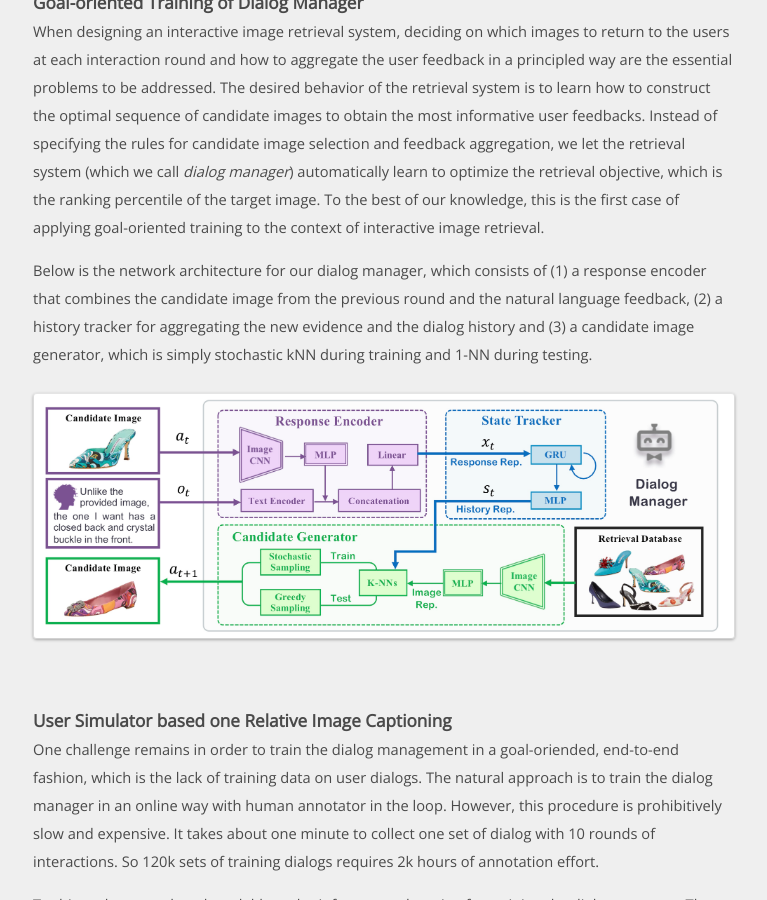
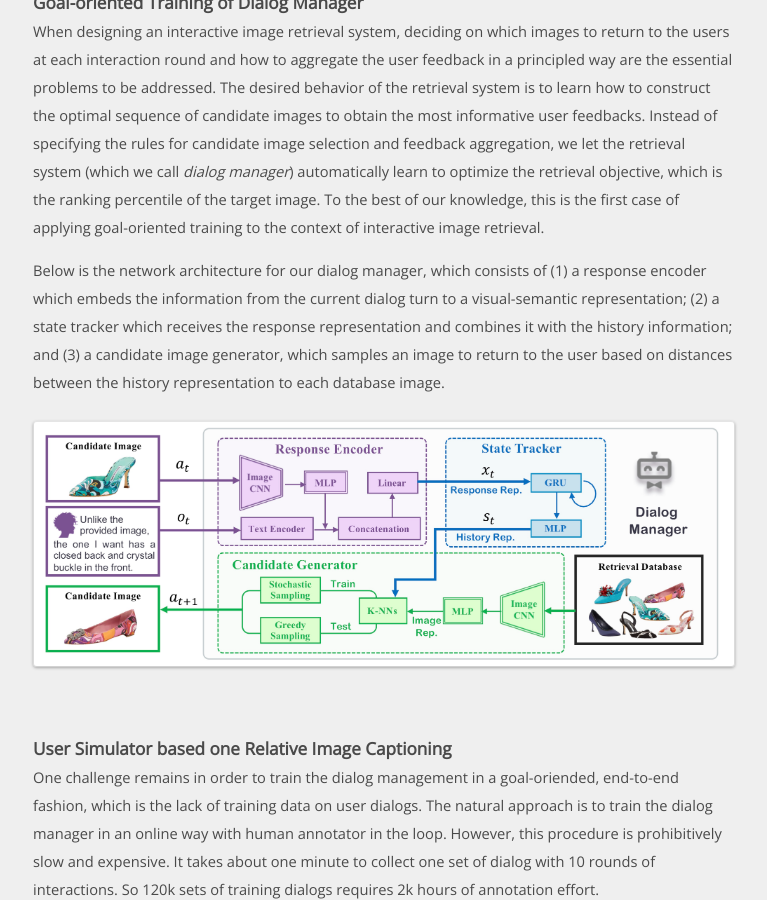
Before and after one commit to spacew/spacew.github.io, a Jekyll site: the page built from _posts/2018-04-25-fashion.markdown, in a window 1280 px wide and 900 px high, scrolled down 911 px. Shown: the whole window, without its empty margins (257-1024 px from the left). Built offline with Jekyll 4.4.1, drawn with Linux system fonts in a browser that asks for light colours.

Commit message:
Update 2018-04-25-fashion.markdown

```diff
--- a/_posts/2018-04-25-fashion.markdown
+++ b/_posts/2018-04-25-fashion.markdown
@@ -37,10 +37,11 @@ aggregation, we let the retrieval system (which we call _dialog manager_) automa
 optimize the retrieval objective, which is the ranking percentile of the target image. To the best of our knowledge,
 this is the first case of applying goal-oriented training to the context of interactive image retrieval.
 
-Below is the network architecture for our dialog manager, which consists of (1) a response encoder that
-combines the candidate image from the previous round and the natural language feedback, (2) a history tracker
-for aggregating the new evidence and the dialog history and (3) a candidate image generator, which is simply
-stochastic kNN during training and 1-NN during testing.
+Below is the network architecture for our dialog manager, which consists of (1) a response encoder which
+embeds the information from the current dialog turn to a visual-semantic representation;
+(2) a state tracker which receives the response representation and combines it with the history information;
+and (3) a candidate image generator, which samples an image to return to the user based
+on distances between the history representation to each database image.
 
 <img alt="img" src="{{site.baseurl}}/media/fashion_framework.jpg">
 
```
